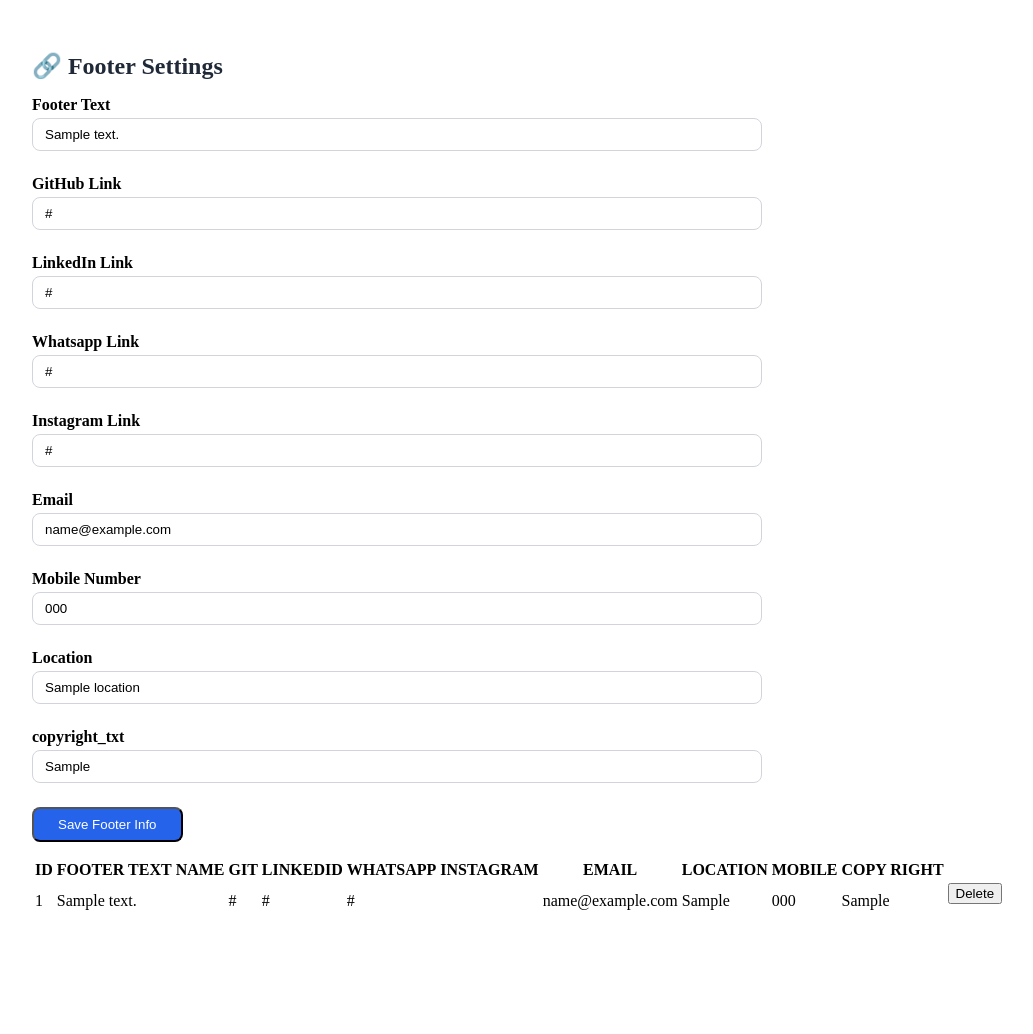
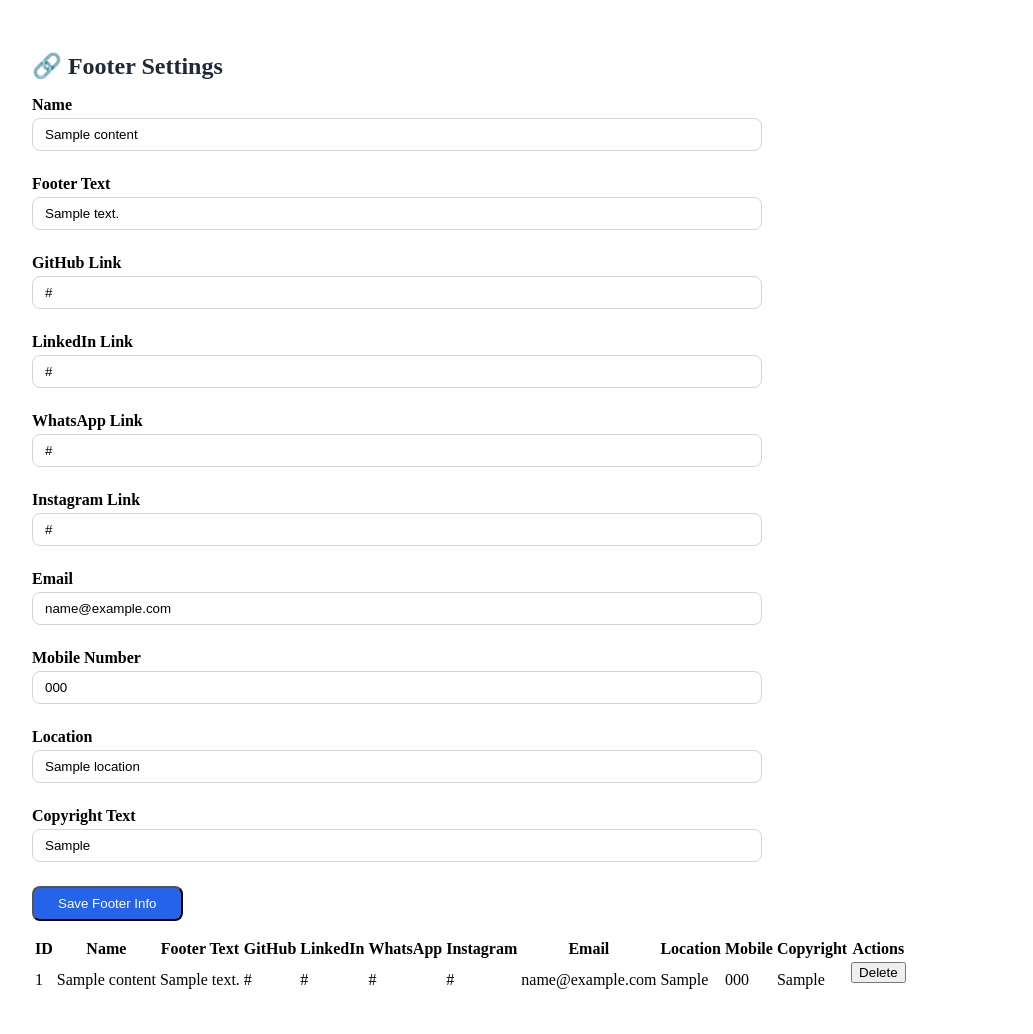
Before and after one commit to yogeshKumar-malairaj/yogesh-kumar-portfolio-profile, a Flask app: template backend/Admin/templates/partials/footer.html in a window 1280 px wide. Shown: the whole page, without its empty margins (0-1033 px from the left). Before the commit the page ends 910 px from the top, so only its background shows below. Run offline with Flask 3, Linux system fonts and the light colour scheme; tables that the repository leaves empty hold one stand-in row (values such as "Sample post"); the template is opened without the code that fills it: values that come from a table or form of the project are taken from there, most other values are stand-ins (such as "Sample title", 1, 10 or a date in 2020).

Commit message:
Update footer.html

```diff
--- a/backend/Admin/templates/partials/footer.html
+++ b/backend/Admin/templates/partials/footer.html
@@ -5,9 +5,15 @@
 
   <form method="POST" action="{{ url_for('admin.dashboard', page='footer') }}">
     <div class="footer-settings-grid">
+
+      <div class="form-group">
+        <label>Name</label>
+        <input type="text" name="name" value="{{ content.name if content else '' }}" placeholder="Your name or brand name">
+      </div>
+
       <div class="form-group">
         <label>Footer Text</label>
-        <input type="text" name="footer_text" value="{{ content.footer_text if content else '' }}" placeholder="Enter footer copyright text">
+        <input type="text" name="footer_text" value="{{ content.footer_text if content else '' }}" placeholder="Enter footer text">
       </div>
 
       <div class="form-group">
@@ -21,13 +27,13 @@
       </div>
 
       <div class="form-group">
-        <label>Whatsapp Link</label>
-        <input type="url" name="Whatsapp_link" value="{{ content.whatsapp_link if content else '' }}" placeholder="https://linkedin.com/in/username">
+        <label>WhatsApp Link</label>
+        <input type="url" name="whatsapp_link" value="{{ content.whatsapp_link if content else '' }}" placeholder="https://wa.me/1234567890">
       </div>
 
       <div class="form-group">
         <label>Instagram Link</label>
-        <input type="url" name="Instagram_link" value="{{ content.Instagram_link if content else '' }}" placeholder="https://linkedin.com/in/username">
+        <input type="url" name="instagram_link" value="{{ content.instagram_link if content else '' }}" placeholder="https://instagram.com/username">
       </div>
 
       <div class="form-group">
@@ -37,7 +43,7 @@
 
       <div class="form-group">
         <label>Mobile Number</label>
-        <input type="text" name="mobile" value="{{ content.mobile if content else '' }}" placeholder="+1 (123) 456-7890">
+        <input type="text" name="mobile" value="{{ content.mobile if content else '' }}" placeholder="+91 9876543210">
       </div>
 
       <div class="form-group">
@@ -46,15 +52,14 @@
       </div>
 
       <div class="form-group">
-        <label>copyright_txt</label>
-        <input type="url" name="copyright_txt" value="{{ content.copyright_txt if content else '' }}" placeholder="https://linkedin.com/in/username">
+        <label>Copyright Text</label>
+        <input type="text" name="copyright_txt" value="{{ content.copyright_txt if content else '' }}" placeholder="© 2025 Your Name. All rights reserved.">
       </div>
+
     </div>
 
     <div class="form-actions">
-      <button type="submit">
-        Save Footer Info
-      </button>
+      <button type="submit">Save Footer Info</button>
     </div>
   </form>
 
@@ -63,38 +68,38 @@
     <table class="skills-table">
       <thead class="table-header">
         <tr>
-            <th class="table-cell">ID</th>
-            <th class="table-cell">FOOTER TEXT</th>
-            <th class="table-cell">NAME</th>
-            <th class="table-cell">GIT</th>
-            <th class="table-cell">LINKEDID</th>
-            <th class="table-cell">WHATSAPP</th>
-            <th class="table-cell">INSTAGRAM</th>
-            <th class="table-cell">EMAIL</th>
-            <th class="table-cell">LOCATION</th>
-            <th class="table-cell">MOBILE</th>
-            <th class="table-cell">COPY RIGHT</th>
+          <th>ID</th>
+          <th>Name</th>
+          <th>Footer Text</th>
+          <th>GitHub</th>
+          <th>LinkedIn</th>
+          <th>WhatsApp</th>
+          <th>Instagram</th>
+          <th>Email</th>
+          <th>Location</th>
+          <th>Mobile</th>
+          <th>Copyright</th>
+          <th>Actions</th>
         </tr>
       </thead>
       <tbody>
-
       {% for footer in footers %}
         <tr>
-          <td class="table-cell">{{ footer.id }}</td>
-          <td class="table-cell">{{ footer.footer_text }}</td>
-          <td class="table-cell">{{ footer.Name }}</td>
-          <td class="table-cell">{{ footer.github_link }}</td>
-          <td class="table-cell">{{ footer.linkedin_link }}</td>
-          <td class="table-cell">{{ footer.whatsapp_link }}</td>
-          <td class="table-cell">{{ footer.Instagram_link }}</td>
-          <td class="table-cell">{{ footer.email }}</td>
-          <td class="table-cell">{{ footer.location }}</td>
-          <td class="table-cell">{{ footer.mobile }}</td>
-          <td class="table-cell">{{ footer.copyright_txt }}</td>
-          <td class="table-cell text-center">
+          <td>{{ footer.id }}</td>
+          <td>{{ footer.name }}</td>
+          <td>{{ footer.footer_text }}</td>
+          <td>{{ footer.github_link }}</td>
+          <td>{{ footer.linkedin_link }}</td>
+          <td>{{ footer.whatsapp_link }}</td>
+          <td>{{ footer.instagram_link }}</td>
+          <td>{{ footer.email }}</td>
+          <td>{{ footer.location }}</td>
+          <td>{{ footer.mobile }}</td>
+          <td>{{ footer.copyright_txt }}</td>
+          <td class="text-center">
             <form method="POST" action="{{ url_for('admin.dashboard', page='footer') }}" class="delete-form">
               <input type="hidden" name="delete_id" value="{{ footer.id }}">
-              <button type="submit" class="delete-button" onclick="return confirm('Delete this skill?')">Delete</button>
+              <button type="submit" class="delete-button" onclick="return confirm('Delete this footer entry?')">Delete</button>
             </form>
           </td>
         </tr>
@@ -103,6 +108,9 @@
     </table>
   </div>
   {% else %}
-  <p class="no-content-message">No skills added yet.</p>
+  <p class="no-content-message">No footer info added yet.</p>
   {% endif %}
 </div>
+
+
+</div>
```
Lines whose indentation alone changed are shown as unchanged.
